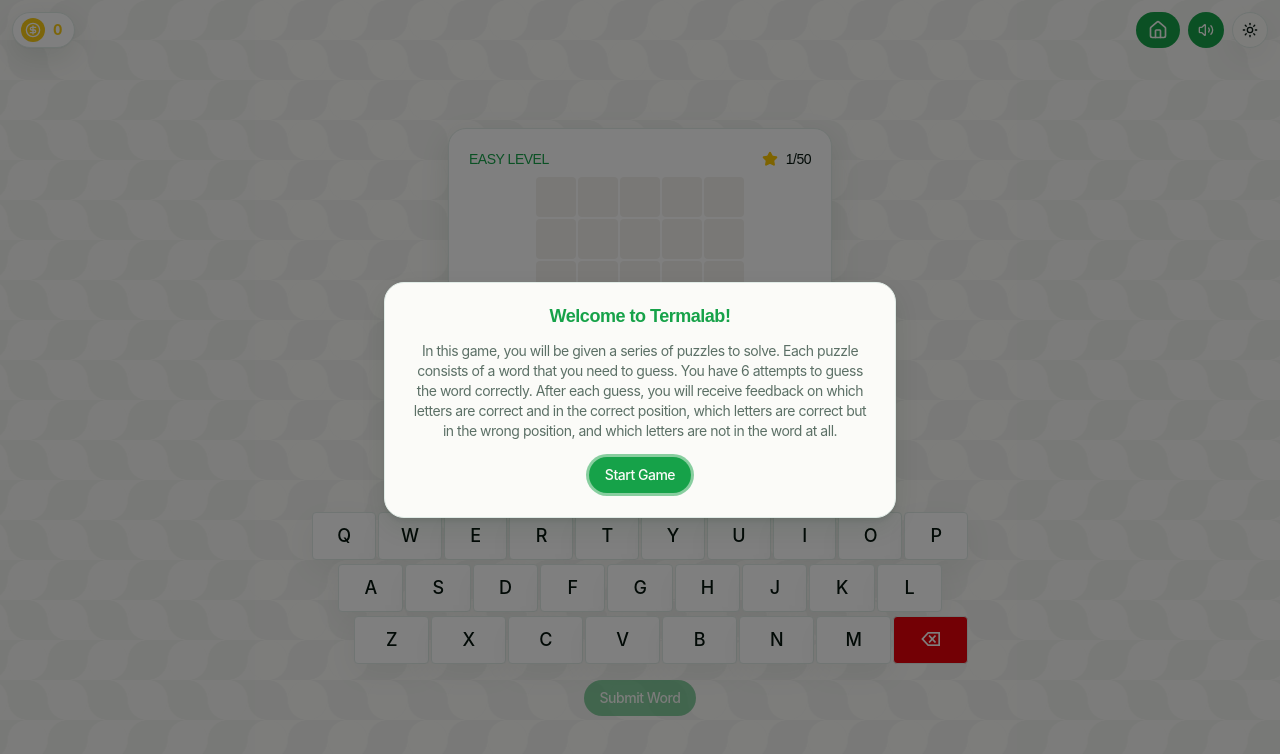
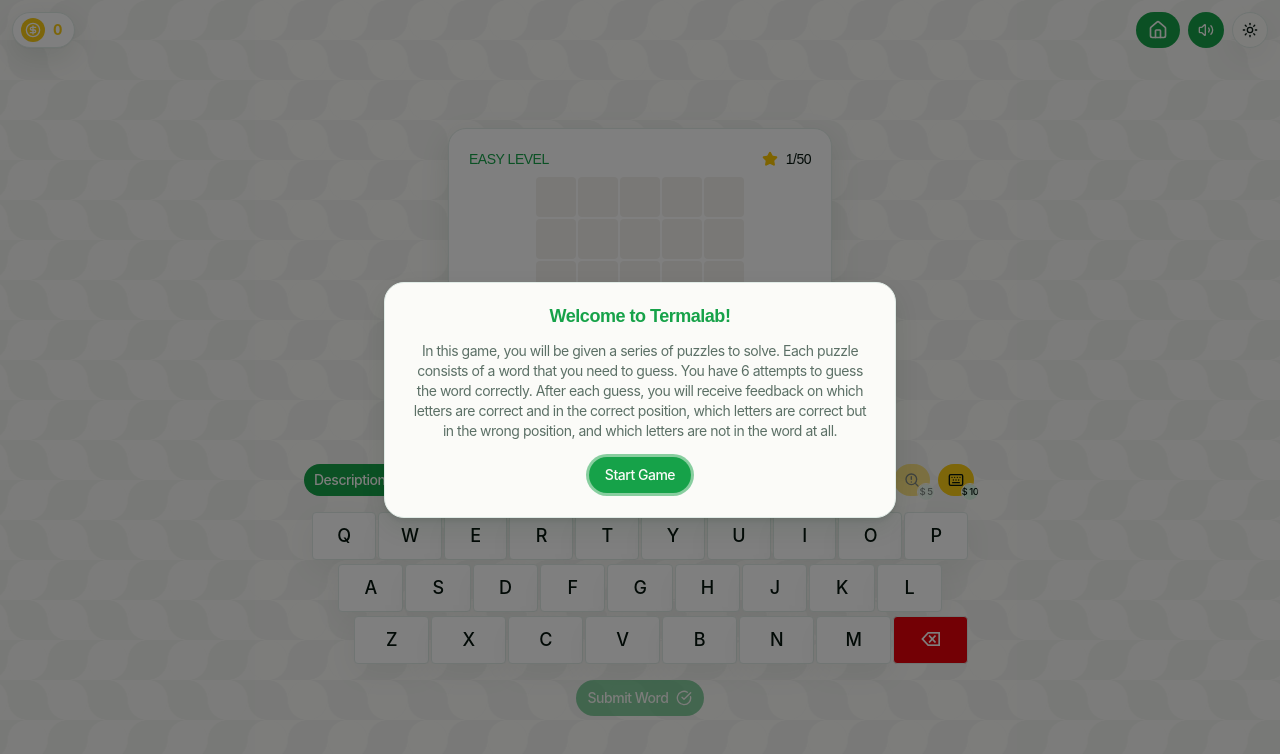
Before and after one commit to xDarylle/termalab, a React (Vite) app: page /game/easy in a window 1280 px wide. Shown: the top 754 px of the page. Built offline with nearby package versions, Linux system fonts and the light colour scheme; a web font is replaced by a local one.

Commit message:
feat: add character hints

```diff
--- a/src/components/coin-provider.tsx
+++ b/src/components/coin-provider.tsx
@@ -3,17 +3,22 @@
 type CoinProps = {
   count: number;
   addCoins: () => void;
-  payHints: () => void;
+  payHints: (type: keyof typeof HINTS) => void;
+  canBuyHints: (type: keyof typeof HINTS) => boolean
 };
 
 export const CoinContext = createContext<CoinProps>({
   count: 0,
   addCoins: () => {},
   payHints: () => {},
+  canBuyHints: () => false
 });
 
 export const DEFAULT_PER_LEVEL_REWARD = 10;
-export const DEFAULT_HINT_COST = 5;
+export const HINTS = {
+  CHARACTER: 5,
+  KEYBOARD: 10,
+};
 
 const initialCoins = parseInt(localStorage.getItem("playerCoins") || "0");
 
@@ -24,16 +29,26 @@
 
   const addCoins = () => {
     setCount((prev) => prev + DEFAULT_PER_LEVEL_REWARD);
-    localStorage.setItem("playerCoins", (count + DEFAULT_PER_LEVEL_REWARD).toString());
+    localStorage.setItem(
+      "playerCoins",
+      (count + DEFAULT_PER_LEVEL_REWARD).toString(),
+    );
   };
 
-  const payHints = () => {
-    setCount((prev) => Math.max(prev - DEFAULT_HINT_COST, 0));
-    localStorage.setItem("playerCoins", Math.max(count - DEFAULT_HINT_COST, 0).toString());
+  const payHints = (type: keyof typeof HINTS) => {
+    setCount((prev) => Math.max(prev - HINTS[type], 0));
+    localStorage.setItem(
+      "playerCoins",
+      Math.max(count - HINTS[type], 0).toString(),
+    );
   };
 
+  const canBuyHints = (type: keyof typeof HINTS) => {
+    return count - HINTS[type] >= 0
+  }
+
   return (
-    <CoinContext.Provider value={{ count, addCoins, payHints }}>
+    <CoinContext.Provider value={{ count, addCoins, payHints, canBuyHints }}>
       {children}
     </CoinContext.Provider>
   );
--- a/src/components/hint-dialog.tsx
+++ b/src/components/hint-dialog.tsx
@@ -1,14 +1,13 @@
-import { useState } from "react";
-import { Button } from "./ui/button";
 import {
   Dialog,
   DialogContent,
   DialogDescription,
   DialogFooter,
   DialogTitle,
+  DialogTrigger,
 } from "./ui/dialog";
-import { DEFAULT_HINT_COST } from "./coin-provider";
 import { Lightbulb } from "lucide-react";
+import { Button } from "./ui/button";
 
 type LevelData = {
   term: string;
@@ -16,42 +15,59 @@
   sample_text: string;
 };
 
-export const HintDialog = (props: {
-  open: boolean;
-  setOpen: (open: boolean) => void;
-  data: LevelData;
-}) => {
-  const [showHint, setShowHint] = useState(false);
+function replaceWithBlanks(word: string, sentence: string): string {
+  if (!word) return sentence;
 
+  const escapeRegex = (str: string) =>
+    str.replace(/[.*+?^${}()|[\]\\]/g, "\\$&");
+
+  const lower = word.toLowerCase();
+  const escapedWord = escapeRegex(lower);
+
+  let pattern: string;
+
+  if (lower.endsWith("y") && !/[aeiou]y$/.test(lower)) {
+    // city -> city | cities
+    const base = escapeRegex(lower.slice(0, -1));
+    pattern = `${base}(y|ies)`;
+  } else if (/(s|x|z|ch|sh)$/.test(lower)) {
+    // box -> box | boxes
+    pattern = `${escapedWord}(es)?`;
+  } else {
+    // atom -> atom | atoms
+    pattern = `${escapedWord}s?`;
+  }
+
+  const regex = new RegExp(`\\b${pattern}\\b`, "gi");
+
+  return sentence.replace(regex, (match) =>
+    "_".repeat(match.length),
+  );
+}
+
+export const HintDialog = (props: { data: LevelData }) => {
   return (
-    <Dialog open={props.open} onOpenChange={props.setOpen}>
+    <Dialog>
+      <DialogTrigger asChild>
+        <Button variant="default" size="sm">
+          Description
+          <Lightbulb />
+        </Button>
+      </DialogTrigger>
       <DialogContent
         showCloseButton={false}
         className="flex flex-col items-center justify-center"
       >
-        {showHint ? (
-          <>
         <DialogTitle className="font-gummy text-primary flex flex-row items-center gap-1">
-              <Lightbulb className="size-4"/>
-              Hint
+          Description
+          <Lightbulb className="size-4" />
         </DialogTitle>
         <DialogDescription className="font-gummy text-sm text-secondary">
           {props.data.description}
         </DialogDescription>
-          </>
-        ) : (
-          <>
-            <DialogTitle className="font-gummy text-primary">
-              Buy Hint?
-            </DialogTitle>
-            <DialogDescription className="font-gummy text-sm text-secondary">
-              Get a hint for {DEFAULT_HINT_COST} coins.
-            </DialogDescription>
-            <DialogFooter>
-              <Button onClick={() => setShowHint(true)}>Buy</Button>
+        <DialogFooter className="text-center text-pretty text-sm font-gummy bg-card w-full p-2 rounded">
+          {replaceWithBlanks(props.data.term, props.data.sample_text)}
         </DialogFooter>
-          </>
-        )}
       </DialogContent>
     </Dialog>
   );
--- a/src/page/Game.tsx
+++ b/src/page/Game.tsx
@@ -1,6 +1,12 @@
 import { useParams } from "react-router";
-import { useEffect, useState } from "react";
-import { CircleDollarSign, Lock, Star } from "lucide-react";
+import { useEffect, useMemo, useState } from "react";
+import {
+  CheckCircle,
+  KeyboardIcon,
+  LoaderIcon,
+  SearchAlert,
+  Star,
+} from "lucide-react";
 import type { Status } from "@/lib/status";
 import { Container } from "@/components/container";
 import Keyboard from "@/components/Keyboard";
@@ -11,94 +17,210 @@
 import { FailedDialog } from "@/components/failed-dialog";
 import { useAudio } from "@/hooks/useAudio";
 import { LoadLevel } from "@/lib/level-loader";
-import { DEFAULT_HINT_COST, useCoins } from "@/components/coin-provider";
+import { HINTS, useCoins } from "@/components/coin-provider";
 import { HintDialog } from "@/components/hint-dialog";
+
+const MAX_ROWS = 6
 
 export function Game() {
   const { level } = useParams();
-  const { addCoins } = useCoins();
+  const { addCoins, canBuyHints, payHints } = useCoins();
+  const { playButtonClick, playSuccess, playFailure } = useAudio();
 
   const [data, setData] = useState<
-    {
-      term: string;
-      description: string;
-      sample_text: string;
-    }[]
+    { term: string; description: string; sample_text: string }[]
   >([]);
 
-  useEffect(() => {
-    if (!level) return;
-    LoadLevel(level)
-      .then((module) => setData(module.default || module))
-      .catch((err) => console.error(err));
-  }, [level]);
+  const [loading, setLoading] = useState(true);
+  const [hintIndex, setHintIndex] = useState<number[]>([]);
+  const [rowIndex, setRowIndex] = useState(0);
+  const [guess, setGuess] = useState<string[][]>([]);
+  const [status, setStatus] = useState<Array<Array<Status | undefined>>>([]);
+  const [isComplete, setIsComplete] = useState(false);
+  const [isFailed, setIsFailed] = useState(false);
 
   const PLAYER_LEVEL = parseInt(
     localStorage.getItem(`playerLevel-${level}`) || "0",
   );
-  const word =
-    data[PLAYER_LEVEL]?.term.toUpperCase().replaceAll(" ", "") || "";
 
-  const [rowIndex, setRowIndex] = useState(0);
-  const [guess, setGuess] = useState<Array<string>>([]);
-  const [status, setStatus] = useState<Array<Array<Status>>>([]);
-  const [isComplete, setIsComplete] = useState(false);
-  const [isFailed, setIsFailed] = useState(false);
-  const [hintOpen, setHintOpen] = useState(false);
+  const word = useMemo(() => {
+    return data[PLAYER_LEVEL]?.term?.toUpperCase().replaceAll(" ", "") || "";
+  }, [data, PLAYER_LEVEL]);
 
-  const { playButtonClick, playSuccess, playFailure } = useAudio();
+  const gameStateKey = `gameState-${level}-${PLAYER_LEVEL}`;
+
+  /* ---------------- LOAD LEVEL + RESTORE STATE ---------------- */
 
   useEffect(() => {
-    const handleBeforeUnload = (event: BeforeUnloadEvent) => {
-      event.preventDefault();
-      event.returnValue = ""; // Standard way to trigger the confirmation dialog
+    if (!level) return;
 
-      if (isComplete) {
-        localStorage.setItem(
-          `playerLevel-${level}`,
-          (PLAYER_LEVEL + 1).toString(),
+    LoadLevel(level)
+      .then((module) => {
+        const loaded = module.default || module;
+        setData(loaded);
+      })
+      .catch(console.error)
+      .finally(() => setLoading(false));
+  }, [level]);
+
+  useEffect(() => {
+    if (!word) return;
+
+    const saved = localStorage.getItem(gameStateKey);
+
+    if (saved) {
+      const parsed = JSON.parse(saved);
+      setGuess(parsed.guess);
+      setStatus(parsed.status);
+      setRowIndex(parsed.rowIndex);
+      setHintIndex(parsed.hintIndex);
+      setIsComplete(parsed.isComplete);
+      setIsFailed(parsed.isFailed);
+    } else {
+      const freshBoard = Array.from({ length: MAX_ROWS }, () =>
+        Array.from({ length: word.length }, () => ""),
       );
+      setGuess(freshBoard);
+      setStatus([]);
+      setRowIndex(0);
+      setHintIndex([]);
+      setIsComplete(false);
+      setIsFailed(false);
     }
+  }, [word]);
+
+  /* ---------------- AUTO SAVE ---------------- */
+
+  useEffect(() => {
+    if (!word) return;
+
+    const state = {
+      guess,
+      status,
+      rowIndex,
+      hintIndex,
+      isComplete,
+      isFailed,
     };
 
-    window.addEventListener("beforeunload", handleBeforeUnload);
+    localStorage.setItem(gameStateKey, JSON.stringify(state));
+  }, [guess, status, rowIndex, hintIndex, isComplete, isFailed]);
 
-    return () => {
-      window.removeEventListener("beforeunload", handleBeforeUnload);
-    };
-  }, [isComplete, level, PLAYER_LEVEL]);
+  /* ---------------- SUBMIT ---------------- */
 
   const handleSubmit = () => {
-    if (guess[rowIndex]?.length !== word.length) return;
+    if (guess[rowIndex].includes("")) return;
 
     playButtonClick();
 
-    const newStatus = getStatus(guess[rowIndex], word);
-    setStatus((prev) => [...prev, newStatus]);
+    const playerGuess = guess[rowIndex].join("");
+    const newStatus = getStatus(playerGuess, word);
 
-    if (word === guess[rowIndex]) {
+    setStatus((prev) => {
+      const copy = [...prev];
+      copy[rowIndex] = newStatus;
+      return copy;
+    });
+
+    if (playerGuess === word) {
       setIsComplete(true);
       playSuccess();
       addCoins();
+      return;
     }
-    if (rowIndex === 5 && word !== guess[rowIndex]) {
+
+    if (rowIndex === MAX_ROWS - 1) {
       setIsFailed(true);
       playFailure();
+      return;
     }
 
-    setRowIndex((prev) => prev + 1);
+    const nextRow = rowIndex + 1;
+
+    setRowIndex(nextRow);
+
+    setGuess((prev) => {
+      const copy = [...prev];
+      const nextRowData = [...copy[nextRow]];
+
+      hintIndex.forEach((i) => {
+        nextRowData[i] = word[i];
+      });
+
+      copy[nextRow] = nextRowData;
+      return copy;
+    });
+
+    setStatus((prev) => {
+      const copy = [...prev];
+      const hintStatus = Array.from({ length: word.length }, (_, i) =>
+        hintIndex.includes(i) ? "GREEN" : undefined,
+      );
+      copy[nextRow] = hintStatus;
+      return copy;
+    });
   };
 
+  /* ---------------- RESET ---------------- */
+
   const reset = () => {
-    setGuess([]);
+    localStorage.removeItem(gameStateKey);
+
+    const freshBoard = Array.from({ length: MAX_ROWS }, () =>
+      Array.from({ length: word.length }, () => ""),
+    );
+
+    setGuess(freshBoard);
     setStatus([]);
     setRowIndex(0);
+    setHintIndex([]);
     setIsComplete(false);
     setIsFailed(false);
   };
 
+  /* ---------------- HINT ---------------- */
+
+  const handleHintCharacter = () => {
+    if (hintIndex.length >= word.length) return;
+
+    const available = word
+      .split("")
+      .map((_, i) => i)
+      .filter((i) => !hintIndex.includes(i));
+
+    if (available.length === 0) return;
+
+    payHints("CHARACTER");
+
+    const randomIndex = available[Math.floor(Math.random() * available.length)];
+
+    const updatedHints = [...hintIndex, randomIndex];
+    setHintIndex(updatedHints);
+
+    setGuess((prev) => {
+      const copy = [...prev];
+      const currentRow = [...copy[rowIndex]];
+      currentRow[randomIndex] = word[randomIndex];
+      copy[rowIndex] = currentRow;
+      return copy;
+    });
+
+    setStatus((prev) => {
+      const copy = [...prev];
+      const hintStatus = Array.from({ length: word.length }, (_, i) =>
+        updatedHints.includes(i) ? "GREEN" : undefined,
+      );
+      copy[rowIndex] = hintStatus;
+      return copy;
+    });
+  };
+
   return (
     <div className="flex flex-col items-center h-max my-auto pt-4 pb-2">
+      {loading ? (
+        <LoaderIcon className="size-4 animate-spin" />
+      ) : (
+        <>
           <SuccessDialog
             open={isComplete}
             onNext={() => {
@@ -110,11 +232,7 @@
             }}
           />
           <FailedDialog open={isFailed} onTry={reset} />
-      <HintDialog
-        open={hintOpen}
-        setOpen={setHintOpen}
-        data={data[PLAYER_LEVEL]}
-      />
+
           <Container className="max-w-96 mx-auto my-auto font-gummy flex flex-col gap-y-2 rounded-md">
             <div className="flex flex-row items-center justify-between text-sm">
               <p className="font-medium text-primary">
@@ -136,42 +254,88 @@
               ))}
             </div>
           </Container>
+
+          <div className="flex flex-row items-center w-full my-4 max-w-2xl">
+            <HintDialog data={data[PLAYER_LEVEL]} />
+
             <Button
               variant="secondary"
-        className="my-4"
+              className="ml-auto relative"
               size="sm"
-        onClick={() => setHintOpen(true)}
+              disabled={
+                hintIndex.length >= word.length || !canBuyHints("CHARACTER")
+              }
+              onClick={handleHintCharacter}
             >
-        <Lock />
-        Unlock Hint
-        <div className="flex flex-row items-center ml-1 gap-1 bg-black/20 text-white pl-0.5 pr-1 rounded-full">
-          <CircleDollarSign className="size-4" />
-          {DEFAULT_HINT_COST}
+              <SearchAlert />
+              <div className="absolute -bottom-1 -right-1 outline outline-background rounded-full size-4 bg-accent text-foreground text-[clamp(0.4rem,1vw,0.6rem)] flex items-center justify-center">
+                $ {HINTS.CHARACTER}
               </div>
             </Button>
+
+            <Button
+              variant="secondary"
+              className="ml-2 mr-0.5 relative"
+              size="sm"
+            >
+              <KeyboardIcon />
+              <div className="absolute -bottom-1 -right-1 outline outline-background rounded-full size-4 bg-accent text-foreground text-[clamp(0.4rem,1vw,0.6rem)] flex items-center justify-center">
+                $ {HINTS.KEYBOARD}
+              </div>
+            </Button>
+          </div>
+
           <Keyboard
             onKeyPress={(key) => {
+              if (isComplete || isFailed) return;
+
               setGuess((prev) => {
-            if (prev.length < rowIndex + 1) return [...prev, key];
-            if (prev[rowIndex]?.length < word.length) {
-              return prev.map((g, index) => (index === rowIndex ? g + key : g));
-            }
-            return prev;
+                const newGuess = [...prev];
+                const currentRow = [...newGuess[rowIndex]];
+
+                // Find first empty non-hint position
+                const targetIndex = currentRow.findIndex(
+                  (char, i) => char === "" && !hintIndex.includes(i),
+                );
+
+                if (targetIndex === -1) return prev;
+
+                currentRow[targetIndex] = key;
+                newGuess[rowIndex] = currentRow;
+
+                return newGuess;
               });
             }}
             onDelete={() => {
-          setGuess((prev) =>
-            prev.map((g, index) => (index === rowIndex ? g.slice(0, -1) : g)),
-          );
+              if (isComplete || isFailed) return;
+
+              setGuess((prev) => {
+                const newGuess = [...prev];
+                const currentRow = [...newGuess[rowIndex]];
+
+                // Find last filled non-hint position
+                for (let i = currentRow.length - 1; i >= 0; i--) {
+                  if (currentRow[i] !== "" && !hintIndex.includes(i)) {
+                    currentRow[i] = "";
+                    break;
+                  }
+                }
+
+                newGuess[rowIndex] = currentRow;
+                return newGuess;
+              });
             }}
           />
           <Button
             className="mt-4"
             onClick={handleSubmit}
-        disabled={guess[rowIndex]?.length !== word.length}
+            disabled={guess[rowIndex]?.includes("")}
           >
             Submit Word
+            <CheckCircle />
           </Button>
+        </>
+      )}
     </div>
   );
 }
@@ -182,8 +346,8 @@
   status,
 }: {
   columns: number;
-  guess?: string;
-  status?: Array<Status>;
+  guess?: string[];
+  status?: Array<Status | undefined>;
 }) => {
   return (
     <div className="flex flex-row items-center justify-center gap-0.5">
```
Lines whose indentation alone changed are shown as unchanged.
